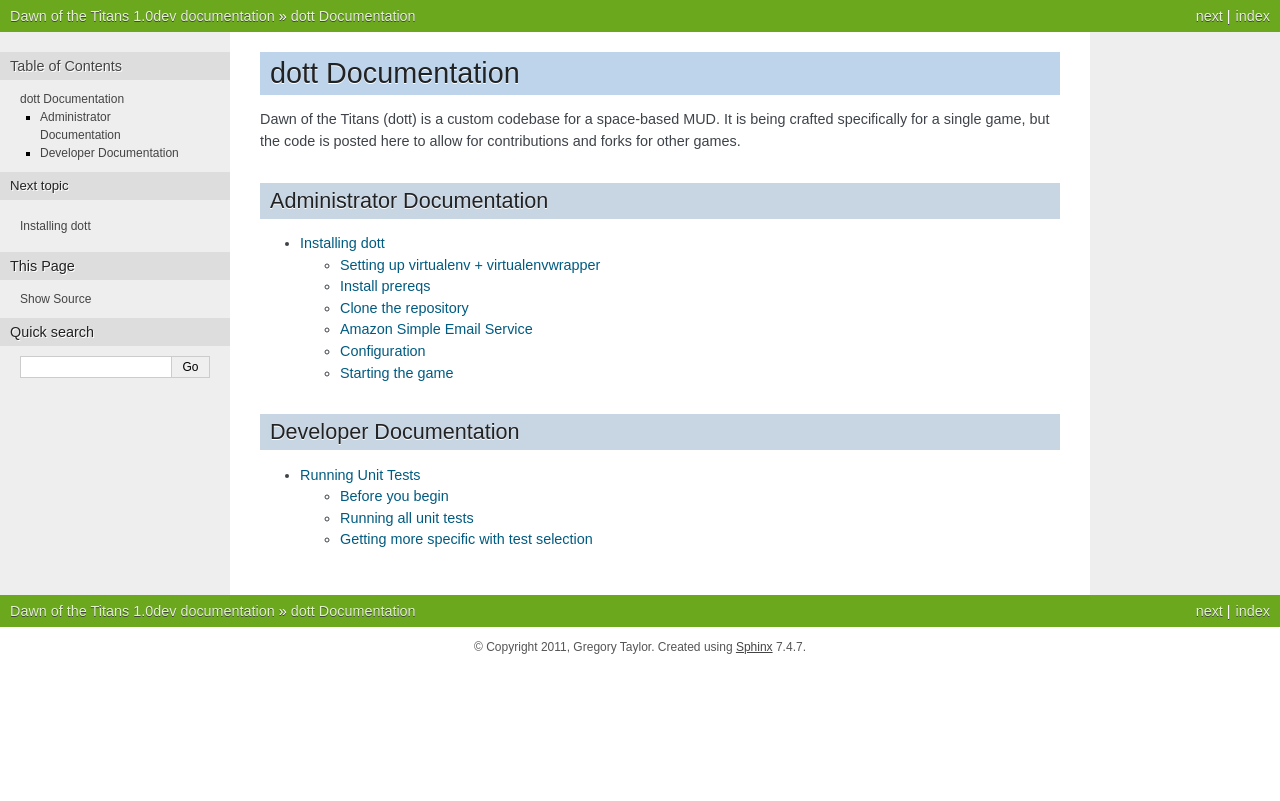
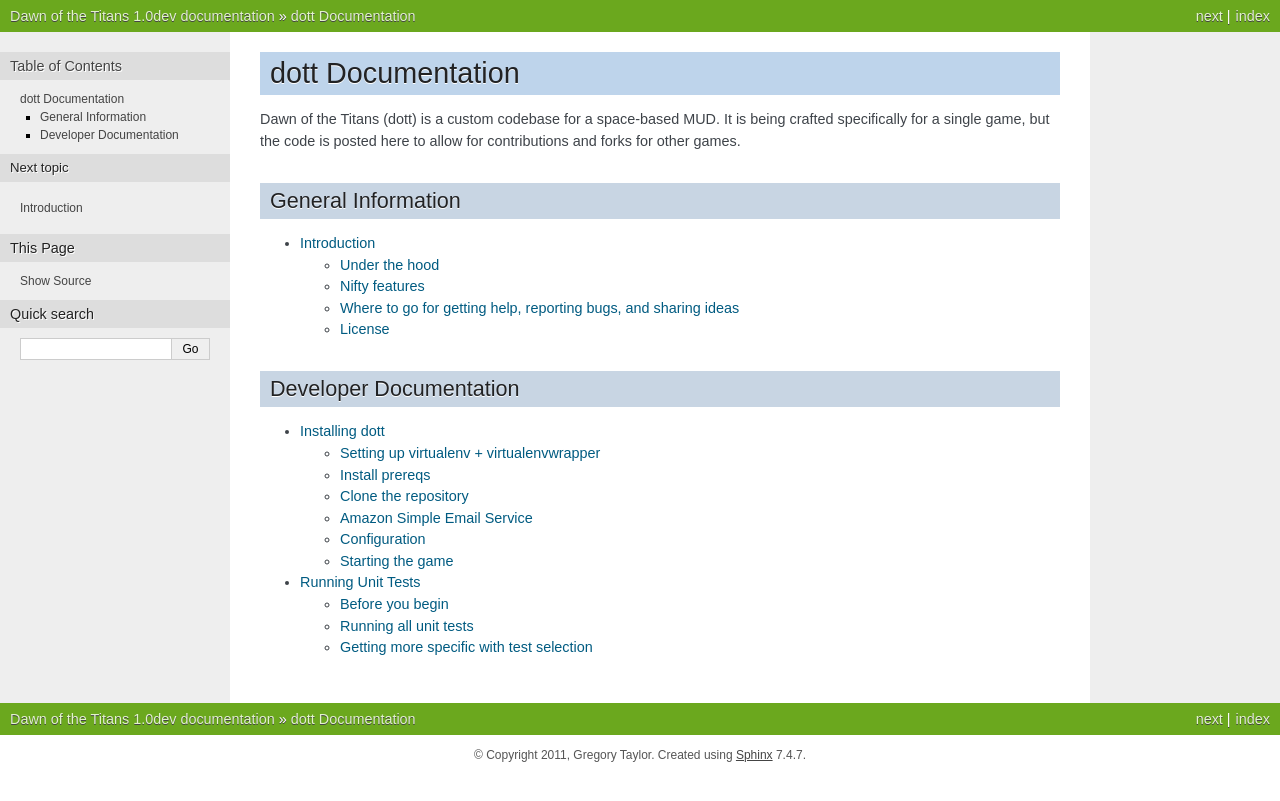
Before and after one commit to gtaylor/dott, a Sphinx documentation site: the page built from doc_src/source/index.rst, in a window 1280 px wide. Shown: the top 801 px of the page. Built offline with Sphinx 7.4.7, drawn with Linux system fonts in a browser that asks for light colours; some of the changed lines change nothing that is shown.

Commit message:
Additional documentation.

```diff
--- a/doc_src/source/global.txt
+++ b/doc_src/source/global.txt
@@ -1,5 +1,6 @@
 .. _GitHub project: https://github.com/gtaylor/dott
 .. _issue tracker: https://github.com/gtaylor/dott/issues
+.. _gtaylor: https://github.com/gtaylor
 
 .. _Python: http://python.org
 .. _Twisted: http://twistedmatrix.com/trac/
--- a/doc_src/source/index.rst
+++ b/doc_src/source/index.rst
@@ -10,13 +10,13 @@ Dawn of the Titans (dott) is a custom codebase for a space-based MUD. It is
 being crafted specifically for a single game, but the code is posted here to
 allow for contributions and forks for other games.
 
-Administrator Documentation
----------------------------
+General Information
+-------------------
 
 .. toctree::
    :maxdepth: 2
 
-   installation
+   introduction
 
 Developer Documentation
 -----------------------
@@ -24,4 +24,5 @@ Developer Documentation
 .. toctree::
    :maxdepth: 2
 
+   installation
    unit_testing
--- /dev/null
+++ b/doc_src/source/introduction.rst
@@ -0,0 +1,49 @@
+.. _introduction:
+
+.. include:: global.txt
+
+Introduction
+============
+
+Dawn of the Titans (dott) is a MUD server that I (gtaylor_) am working on for
+the space-themed game I've been kicking around in my head for a long time.
+It is very much a "work on it when I feel like it" project, any may never
+fully come to fruition as a running game.
+
+The text-based medium is still special for me, and I think using projects
+such as these in order to learn new things and hone existing skills is great.
+Scratching multiple itches with one... stick?
+
+Under the hood
+--------------
+
+dott is powered by Python_, and is built on the excellent Twisted_ framework.
+CouchDB_ is used for data storage, but the game itself is entirely memory
+resident (so we're not really using any of CouchDB_'s unique capabilities).
+
+Nifty features
+--------------
+
+* A two-process proxy and MUD server architecture that allows connections to
+  be maintained while the MUD server is down or rebooting.
+* An extremely simple JSON DB structure (CouchDB_ speaks JSON).
+* The great async capabilities that Twisted_ brings to the table.
+
+Where to go for getting help, reporting bugs, and sharing ideas
+---------------------------------------------------------------
+
+.. warning:: Before going into any further detail, it is important to note
+    that this codebase exists for the very selfish purpose of running a single,
+    specific game on it. I (gtaylor_) am not writing this as a general-purpose
+    codebase. I am solely focused on my eventual game, so please do not take
+    it personally if I am not interested in your idea! But please do fork
+    away and make it your own.
+
+The best way to get help, report bugs, or share ideas is our `issue tracker`_.
+We make a conscious effort to watch and respond to things there.
+
+License
+-------
+
+dott is covered under the extremely permissive `BSD License`_. Just please
+leave the copyright and attribution notices be and I'll be happy.
```
